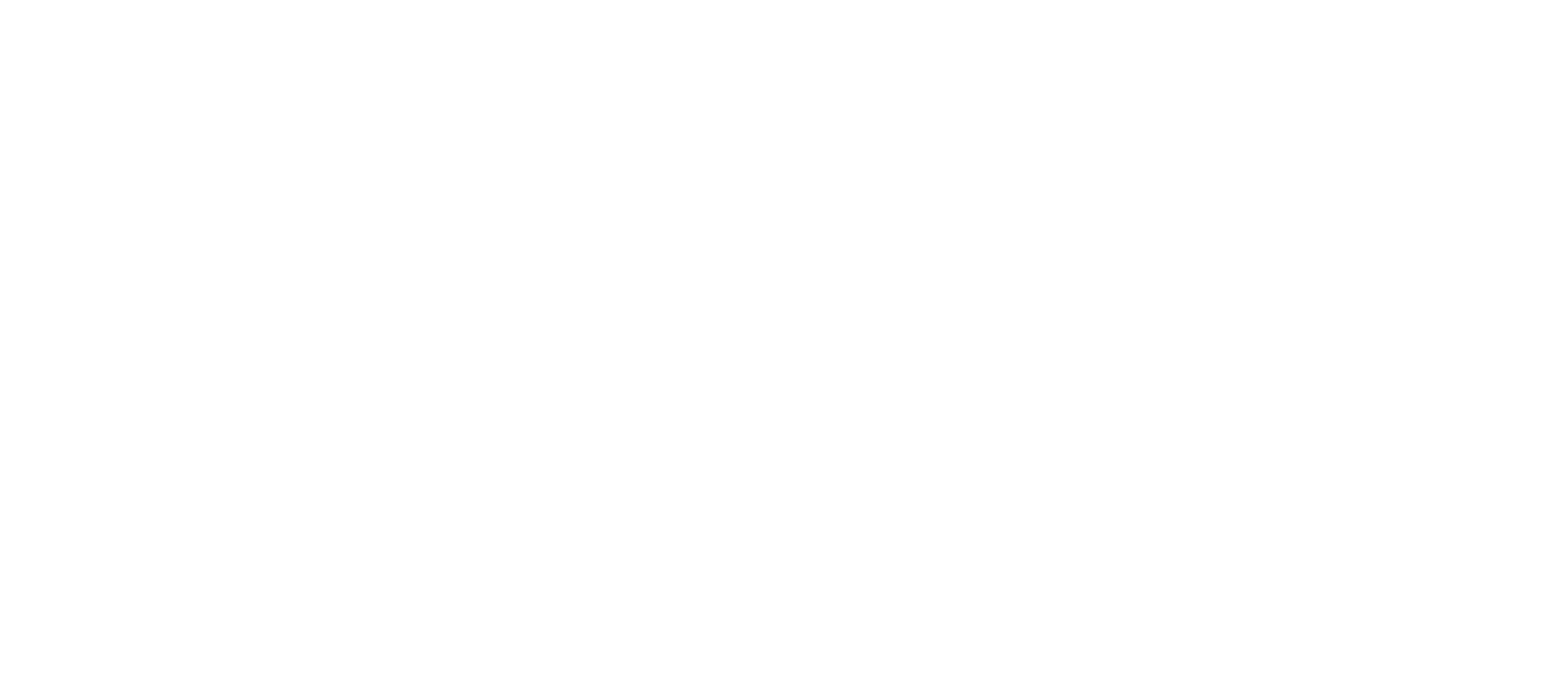
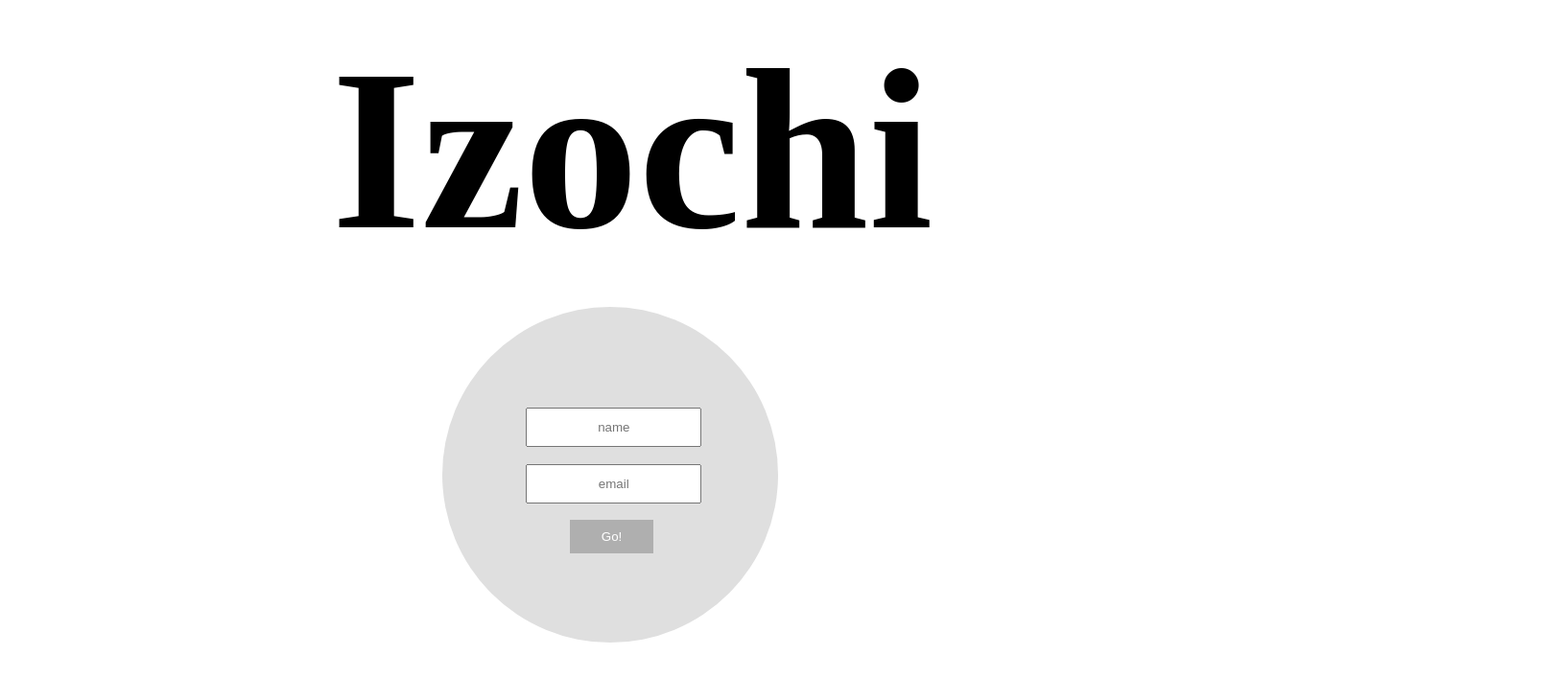
Before and after one commit to izochi/public, a website: page index.html in a window 1280 px wide. Shown: the whole page at 96% size, 1626 px wide, since content can reach past the window. Drawn offline with nearby package versions, Linux system fonts and the light colour scheme; some packages are replaced by stand-ins of ours.

Commit message:
Add login page

```diff
--- a/controllers/services.js
+++ b/controllers/services.js
@@ -2,15 +2,31 @@ var izochi = angular.module('izochi', ['ngRoute']);
 
 izochi.config(function($routeProvider) {
   $routeProvider
+  .when('/', {
+    templateUrl: '../pages/login.html'
+  })
   .when('/test', {
-    templateUrl: '../pages/map.html',
-    controller: 'TestCtrl'
+    templateUrl: '../pages/map.html'
   })
   .otherwise({
     redirectTo: '/'
-  })
+  });
 });
 
 izochi.controller('TestCtrl', function($scope) {
-  console.log('hello from controller');
+  console.log('hello from test page!');
 });
+
+izochi.controller('LoginCtrl', function($scope) {
+  console.log('hello from login page!');
+});
+
+/*
+notes:
+looks like when
+  controller: 'LoginCtrl' or 'templateUrl'
+is put in when object,
+the controller function is run, causing
+the log to run twice bc
+controller is called AND called again on html page (ng-controller).
+*/
--- a/index.html
+++ b/index.html
@@ -4,7 +4,7 @@
   <link rel="stylesheet" type="text/css" href="./style/style.css">
   <title></title>
 </head>
-<body ng-controller="TestCtrl">
+<body>
   <div ng-view></div>
   <script src="bower_components/angular/angular.js"></script>
   <script src="bower_components/angular-route/angular-route.js"></script>
--- /dev/null
+++ b/pages/login.html
@@ -0,0 +1,9 @@
+<div class="login-container" ng-controller="LoginCtrl">
+<img src=""/>
+<h1 class="login-header">Izochi</h1>
+<form class="login-form">
+  <input class="login-input" name="login-name" placeholder="name">
+  <input class="login-input" name="login-email" placeholder="email">
+  <button class="login-input" type="submit">Go!</button>
+</form>
+</div>
--- a/style/style.css
+++ b/style/style.css
@@ -2,8 +2,48 @@ body {
   margin: 0 auto;
 }
 
-div {
+div .red {
+  border: 4px solid red;
+}
 
+.login-header {
+  position: relative;
+  font-size: 15em;
+  left: 27%;
+  width: auto;
+  margin: 0;
+  padding: 0;
+}
+
+.login-form {
+  position: absolute;
+  height: 350px;
+  width: 350px;
+  left: 36%;
+  top: 40%;
+  background-color: #dfdfdf;
+  border-radius: 300px;
+  /*box-shadow: 7px 7px 7px #d3d3d3; */
+}
+
+.login-input {
+  position: relative;
+  text-align: center;
+  margin: 5%;
+  top: 25%;
+  left: 20%;
+  width: 50%;
+  height: 10%;
+  display: block;
+}
+
+.login-input+button {
+  position: relative;
+  width: 25%;
+  left: 33%;
+  background-color: #afafaf;
+  color: white;
+  border-style: none;
 }
 
 span {
```
